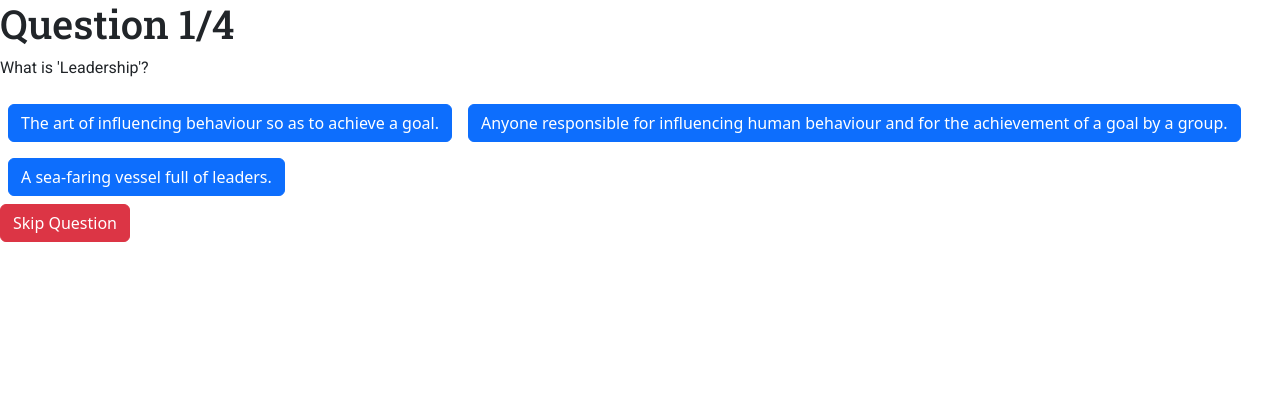
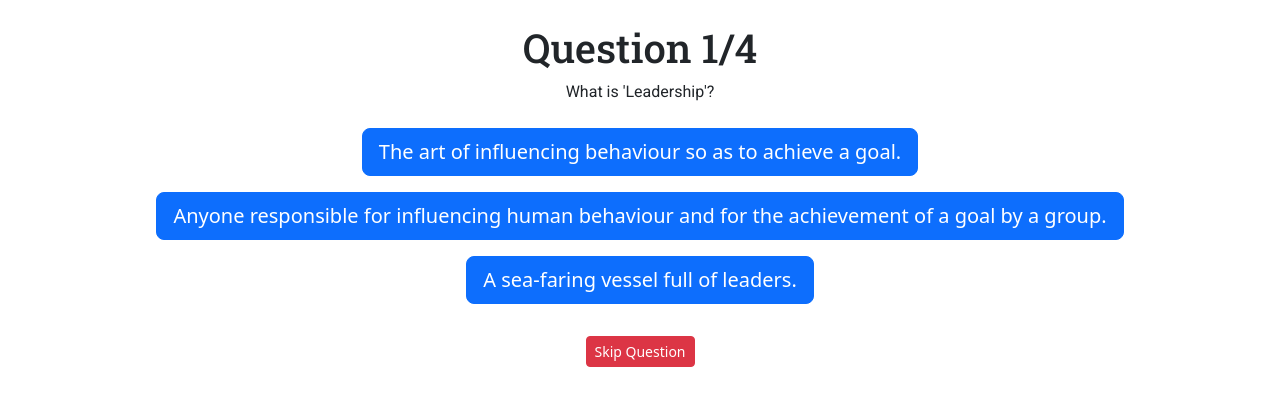
Before and after one commit to ianaack/d2l, a React (Create React App) app: page /quiz in a window 1280 px wide. Shown: the top 406 px of the page. Built offline with nearby package versions, Linux system fonts and the light colour scheme.

Commit message:
Styling: quiz styling

```diff
--- a/src/pages/Quiz.jsx
+++ b/src/pages/Quiz.jsx
@@ -82,24 +82,24 @@ const Quiz = () => {
 
 	return (
 		// within the same div element, either render the question based on the array.length, or render the final score
-		<div>
+		<div className="container text-center">
 			{showScore ? (
-				<>
+				<div className="py-5 mt-4">
 					{/* Display final score */}
-					<section className="">
+					<div className="display-4">
 						Your score is {score} out of{" "}
 						{MultipleChoiceQuestions.length + SelectAllQuestions.length}
-					</section>
+					</div>
 					{/* Button to exit quiz */}
 					<div className="">
 						<Link to="/">
-							<button className="btn btn-success">Exit Quiz</button>
+							<button className="btn btn-lg btn-success mt-4">Exit Quiz</button>
 						</Link>
 					</div>
-				</>
+				</div>
 			) : (
-				<>
-					<section className="">
+				<div className="mt-4">
+					<div className="">
 						{/* Display question # out of # */}
 						<h1>
 							Question {currentQuestion + 1}/
@@ -113,9 +113,9 @@ const Quiz = () => {
 										currentQuestion - MultipleChoiceQuestions.length
 								  ].questionText}
 						</p>
-					</section>
+					</div>
 
-					<section className="">
+					<div className="">
 						{/* Render the appropriate answerOptions, and appropriate logic from above, if the question displayed is a MultipleChoiceQuestion or a SelectAllQuestion */}
 						{currentQuestion < MultipleChoiceQuestions.length
 							? MultipleChoiceQuestions[currentQuestion].answerOptions.map(
@@ -123,7 +123,7 @@ const Quiz = () => {
 										<button
 											key={item.answerText}
 											onClick={() => handleClick(item.isCorrect)}
-											className="btn btn-primary m-2"
+											className="btn btn-lg btn-primary m-2"
 										>
 											{item.answerText}
 										</button>
@@ -132,10 +132,11 @@ const Quiz = () => {
 							: SelectAllQuestions[
 									currentQuestion - MultipleChoiceQuestions.length
 							  ].answerOptions.map((item) => (
-									<div key={item.answerText}>
-										<label>
+									<div className="form-check" key={item.answerText}>
+										<label className="form-check-label">
 											<input
 												type="checkbox"
+												className="form-check-input mb-2"
 												value={item.answerText}
 												onChange={handleCheckboxChange}
 											/>
@@ -143,27 +144,27 @@ const Quiz = () => {
 										</label>
 									</div>
 							  ))}
-					</section>
+					</div>
 
 					{/* Render a skip question button if the currentQuestion is a MultipleChoiceQuestion or render a submit button if the currentQuestion is a SelectAllQuestion */}
-					<section className="">
+					<div className="">
 						{currentQuestion < MultipleChoiceQuestions.length ? (
 							<button
 								onClick={() => handleClick(false)}
-								className="btn btn-danger"
+								className="btn btn-sm btn-danger mt-4"
 							>
 								Skip Question
 							</button>
 						) : (
 							<button
 								onClick={handleSelectAllClick}
-								className="btn btn-success"
+								className="btn btn-success mt-4"
 							>
 								Submit Answer
 							</button>
 						)}
-					</section>
-				</>
+					</div>
+				</div>
 			)}
 		</div>
 	);
```
